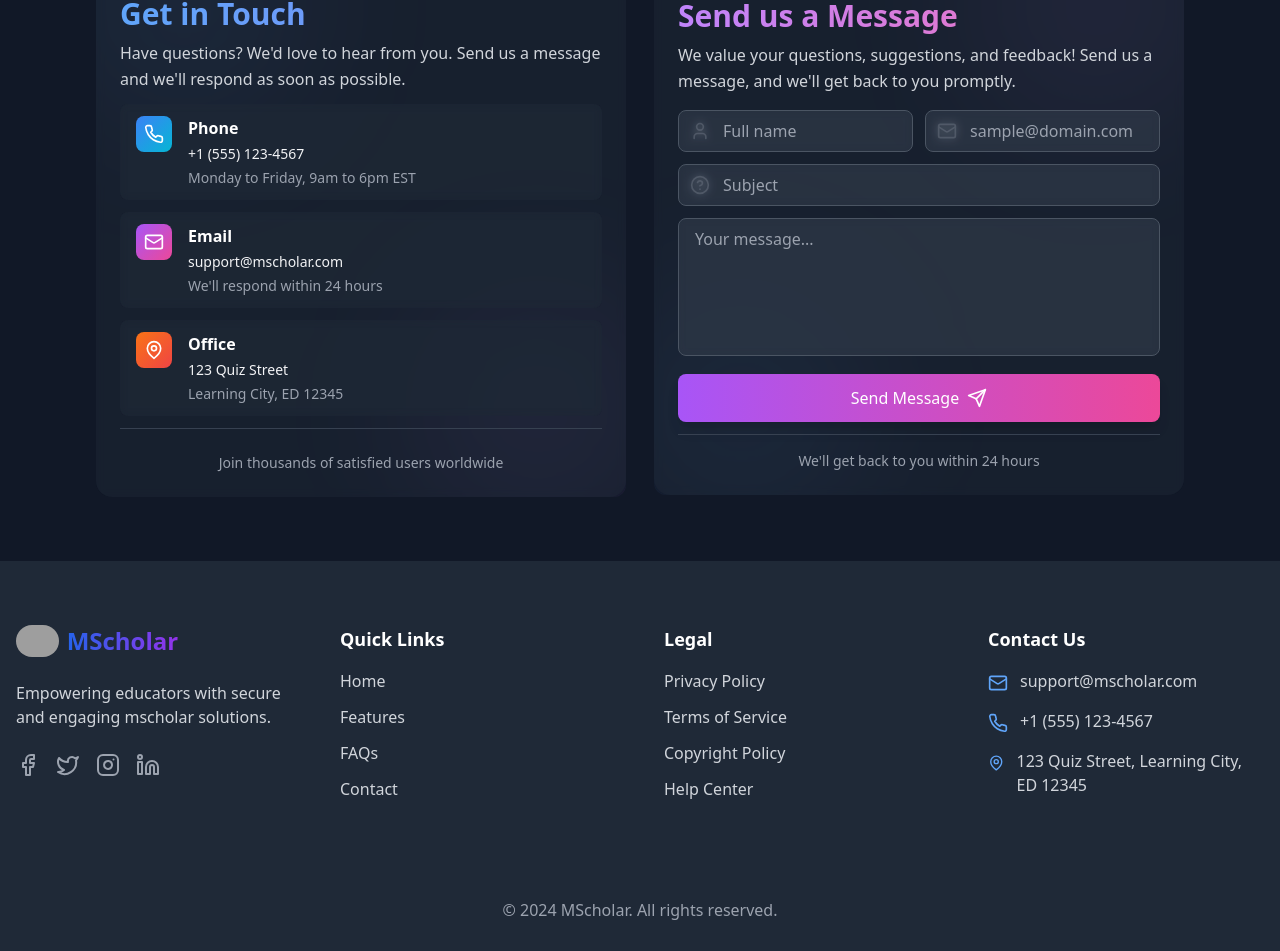
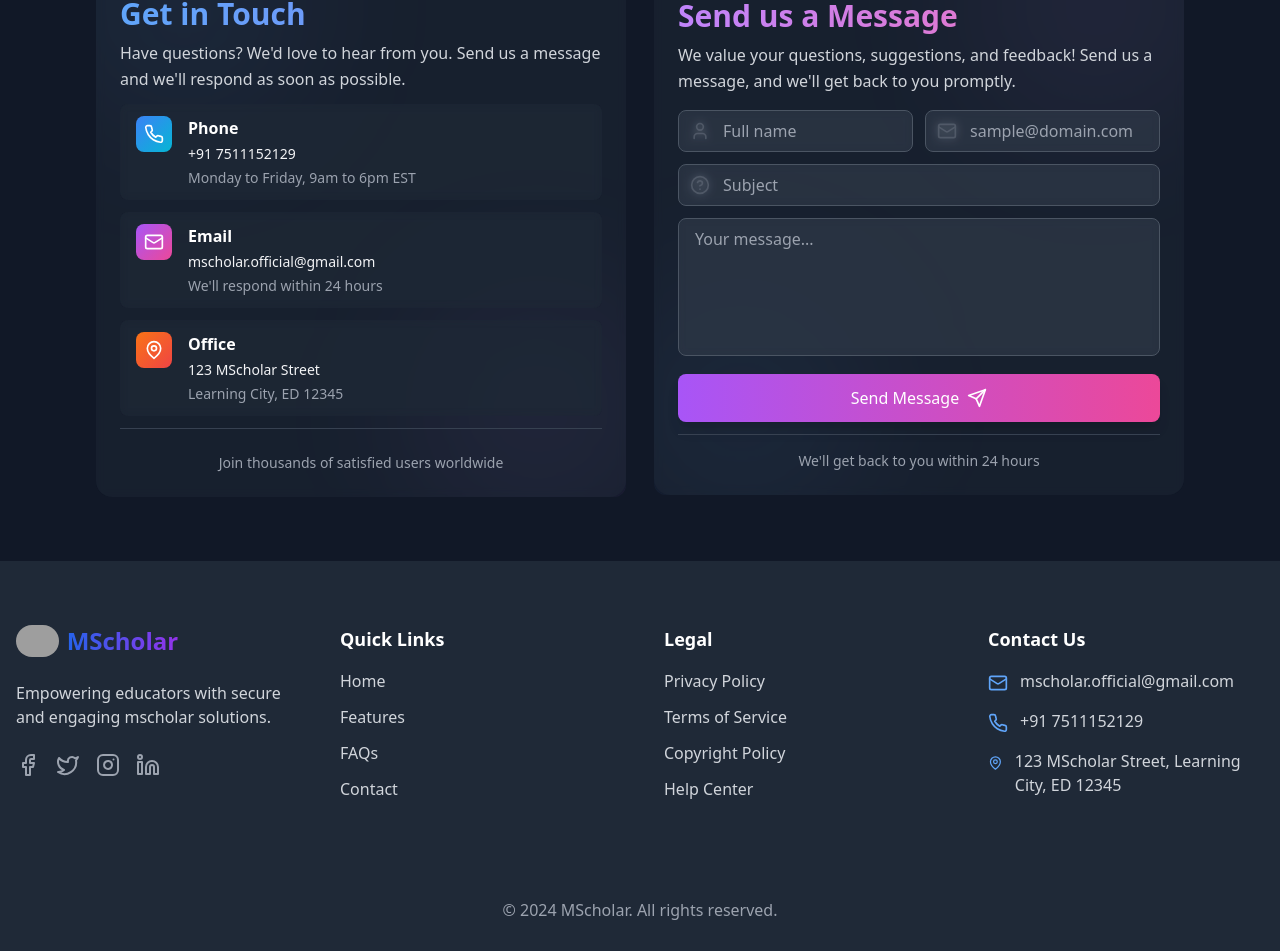
Before and after one commit to arifzaidpp/mscholar, a React (Vite) app in the folder frontend/: page / in a window 1280 px wide. Shown: the part 4529-5480 px from the top of the page. Built offline with nearby package versions, Linux system fonts and the light colour scheme; grey boxes are pictures that could not be loaded.

Commit message:
privacy , terms back to prev page fix. and contact details updated

```diff
--- a/frontend/src/components/landingPage/Footer.jsx
+++ b/frontend/src/components/landingPage/Footer.jsx
@@ -124,19 +124,19 @@
               <div className="flex items-start space-x-3">
                 <Mail className="w-5 h-5 text-blue-600 dark:text-blue-400 mt-1" />
                 <span className="text-gray-600 dark:text-gray-300">
-                  support@mscholar.com
+                  mscholar.official@gmail.com
                 </span>
               </div>
               <div className="flex items-start space-x-3">
                 <Phone className="w-5 h-5 text-blue-600 dark:text-blue-400 mt-1" />
                 <span className="text-gray-600 dark:text-gray-300">
-                  +1 (555) 123-4567
+                  +91 7511152129
                 </span>
               </div>
               <div className="flex items-start space-x-3">
                 <MapPin className="w-5 h-5 text-blue-600 dark:text-blue-400 mt-1" />
                 <span className="text-gray-600 dark:text-gray-300">
-                  123 Quiz Street, Learning City, ED 12345
+                  123 MScholar Street, Learning City, ED 12345
                 </span>
               </div>
             </motion.div>
--- a/frontend/src/components/landingPage/contact/ContactInfo.jsx
+++ b/frontend/src/components/landingPage/contact/ContactInfo.jsx
@@ -5,21 +5,21 @@
   {
     icon: Phone,
     title: 'Phone',
-    content: '+1 (555) 123-4567',
+    content: '+91 7511152129',
     description: 'Monday to Friday, 9am to 6pm EST',
     gradient: 'from-blue-500 to-cyan-500',
   },
   {
     icon: Mail,
     title: 'Email',
-    content: 'support@mscholar.com',
+    content: 'mscholar.official@gmail.com',
     description: "We'll respond within 24 hours",
     gradient: 'from-purple-500 to-pink-500',
   },
   {
     icon: MapPin,
     title: 'Office',
-    content: '123 Quiz Street',
+    content: '123 MScholar Street',
     description: 'Learning City, ED 12345',
     gradient: 'from-orange-500 to-red-500',
   },
--- a/frontend/src/components/legal/PrivacyPolicy.jsx
+++ b/frontend/src/components/legal/PrivacyPolicy.jsx
@@ -1,9 +1,11 @@
 import React from 'react';
-import { Link } from 'react-router-dom';
+import { useNavigate } from 'react-router-dom';
 import { motion } from 'framer-motion';
 import { ArrowLeft, Lock } from 'lucide-react';
 
 export function PrivacyPolicy() {
+  const navigate = useNavigate();
+
   return (
     <div className="min-h-screen bg-gray-50 dark:bg-gray-900 py-12 px-4 sm:px-6 lg:px-8">
       <div className="max-w-3xl mx-auto">
@@ -13,12 +15,12 @@
           className="bg-white dark:bg-gray-800 rounded-xl shadow-md p-6 sm:p-8"
         >
           <div className="flex items-center gap-4 mb-8">
-            <Link
-              to="/signup"
+            <button
+              onClick={() => navigate(-1)}
               className="p-2 hover:bg-gray-100 dark:hover:bg-gray-700 rounded-full transition-colors"
             >
               <ArrowLeft className="w-5 h-5 text-gray-600 dark:text-gray-400" />
-            </Link>
+            </button>
             <div className="flex items-center gap-2">
               <Lock className="w-6 h-6 text-blue-600 dark:text-blue-400" />
               <h1 className="text-2xl font-bold text-gray-900 dark:text-white">
--- a/frontend/src/components/legal/TermsOfService.jsx
+++ b/frontend/src/components/legal/TermsOfService.jsx
@@ -1,9 +1,10 @@
 import React from 'react';
-import { Link } from 'react-router-dom';
+import { useNavigate } from 'react-router-dom';
 import { motion } from 'framer-motion';
 import { ArrowLeft, Shield } from 'lucide-react';
 
 export function TermsOfService() {
+  const navigate = useNavigate();
   return (
     <div className="min-h-screen bg-gray-50 dark:bg-gray-900 py-12 px-4 sm:px-6 lg:px-8">
       <div className="max-w-3xl mx-auto">
@@ -13,12 +14,12 @@
           className="bg-white dark:bg-gray-800 rounded-xl shadow-md p-6 sm:p-8"
         >
           <div className="flex items-center gap-4 mb-8">
-            <Link
-              to="/signup"
+          <button
+              onClick={() => navigate(-1)}
               className="p-2 hover:bg-gray-100 dark:hover:bg-gray-700 rounded-full transition-colors"
             >
               <ArrowLeft className="w-5 h-5 text-gray-600 dark:text-gray-400" />
-            </Link>
+            </button>
             <div className="flex items-center gap-2">
               <Shield className="w-6 h-6 text-blue-600 dark:text-blue-400" />
               <h1 className="text-2xl font-bold text-gray-900 dark:text-white">
```
